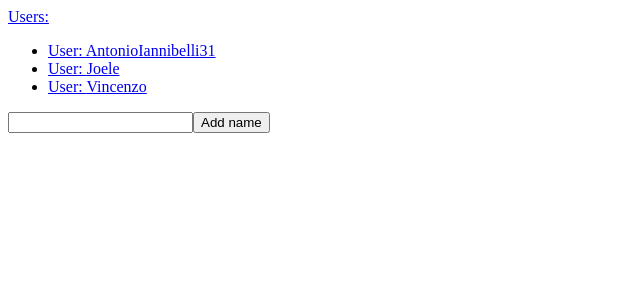
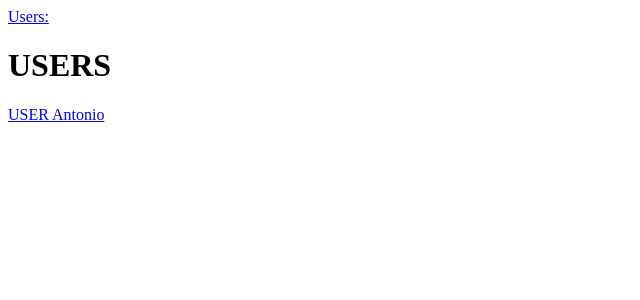
Before and after one commit to AntonioIannibelli31/Develhope-React, a React (Create React App) app in the folder my-app/: page /users in a window 1280 px wide. Shown: the top 300 px of the page, without its empty margins (0-640 px from the left). Built offline with nearby package versions, Linux system fonts and the light colour scheme.

Commit message:
es48 corretto

```diff
--- a/my-app/src/App.js
+++ b/my-app/src/App.js
@@ -1,13 +1,16 @@
 import React from "react";
 import { Routes, Route, Link } from "react-router-dom";
 import { ShowGithubUser } from "./ShowGithubUser";
+import { Usernames } from "./Usernames";
 export class App extends React.Component {
   render() {
     return (
       <div>
         <Link to={"/users"}>Users:</Link>
         <Routes>
-          <Route path="/users" element={<ShowGithubUser />} />
+          <Route path="/users" element={<Usernames />}>
+            <Route path=":username" element={<ShowGithubUser />} />
+          </Route>
         </Routes>
       </div>
     );
--- /dev/null
+++ b/my-app/src/Usernames.js
@@ -0,0 +1,13 @@
+import React from "react";
+import { Link, Outlet } from "react-router-dom";
+
+export function Usernames() {
+  return (
+    <div>
+      <h1>USERS</h1>
+      <Outlet />
+      <Link to={"/users/AntonioIannibelli31"}>USER Antonio</Link>
+      <br />
+    </div>
+  );
+}
```
